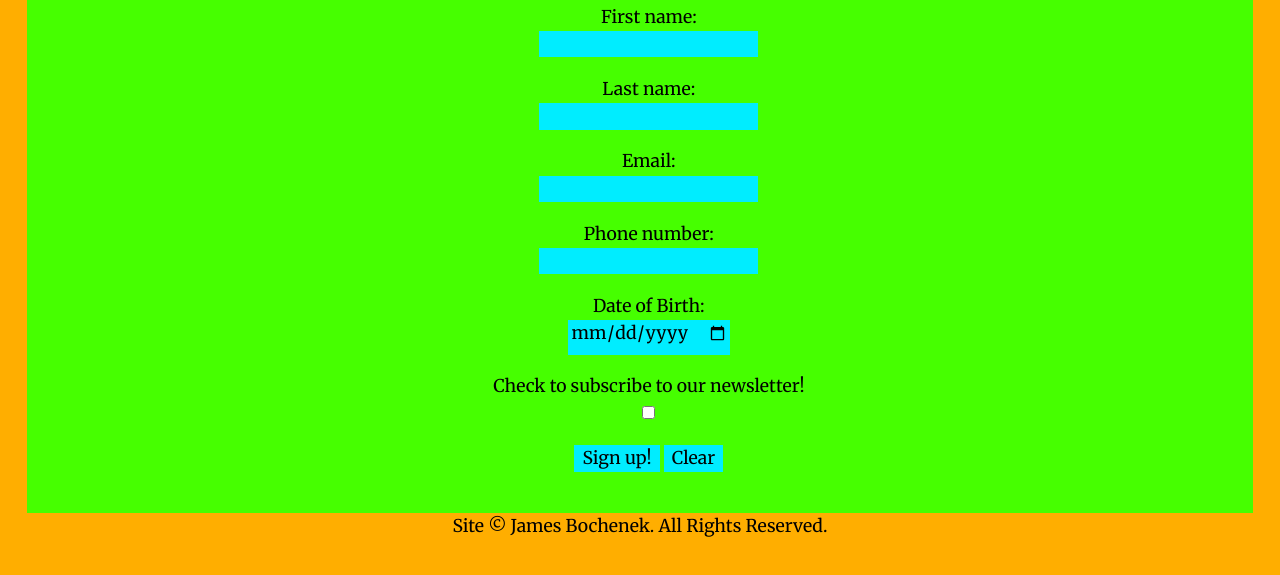
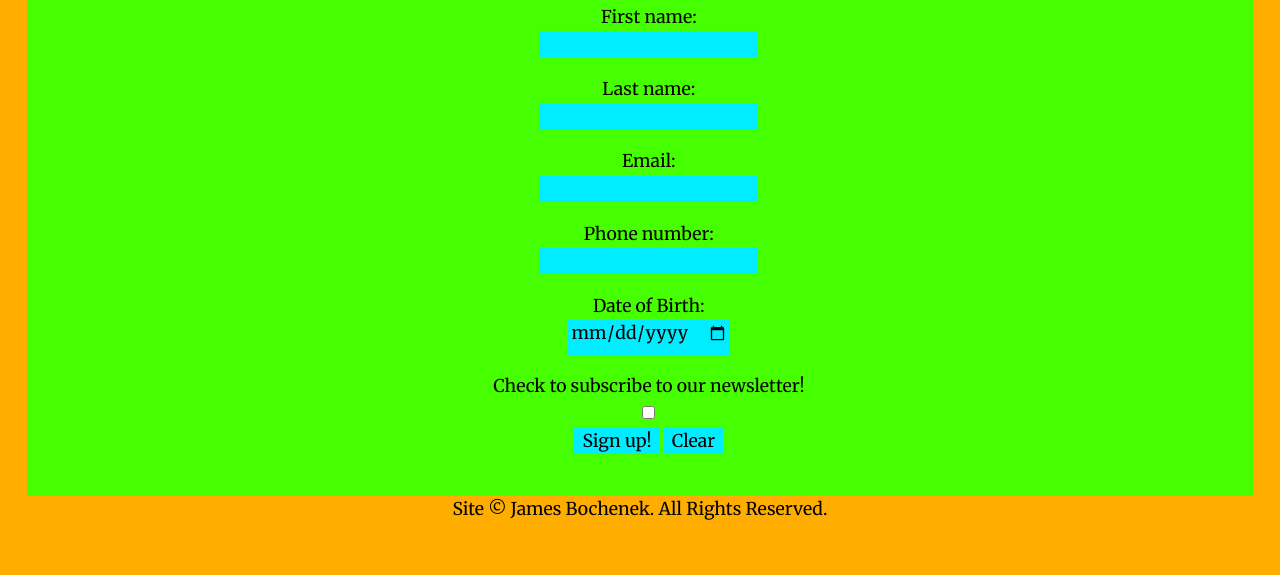
Before and after one commit to jmsbochenek/project1, a plain HTML site: page index.html in a window 1280 px wide. Shown: the part 171-746 px from the top of the page. Drawn offline with nearby package versions, Linux system fonts and the light colour scheme.

Commit message:
Add files via upload

```diff
--- a/index.html
+++ b/index.html
@@ -40,7 +40,6 @@
                 <label for="dob">Date of Birth:</label>
                 <input type="date" id="dob" name="dob">
               </li>
-              <li id="newsletter">
                 <label for="newsletter">Check to subscribe to our newsletter!</label>
                 <input type="checkbox" id="newsletter" name="newsletter"/>
               </li>
```
